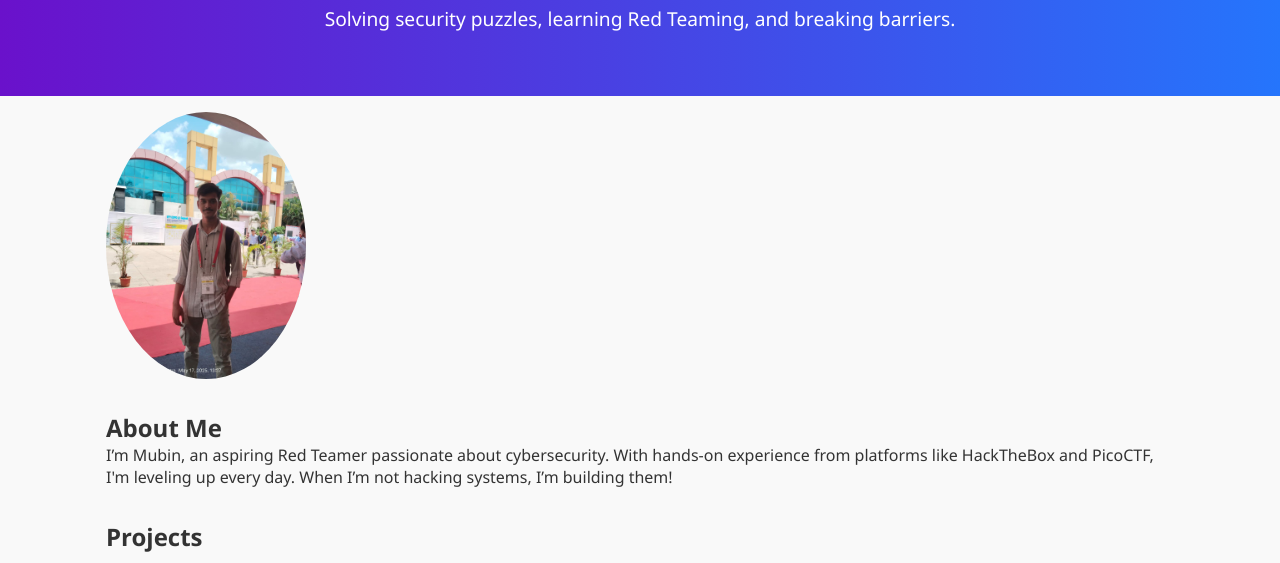
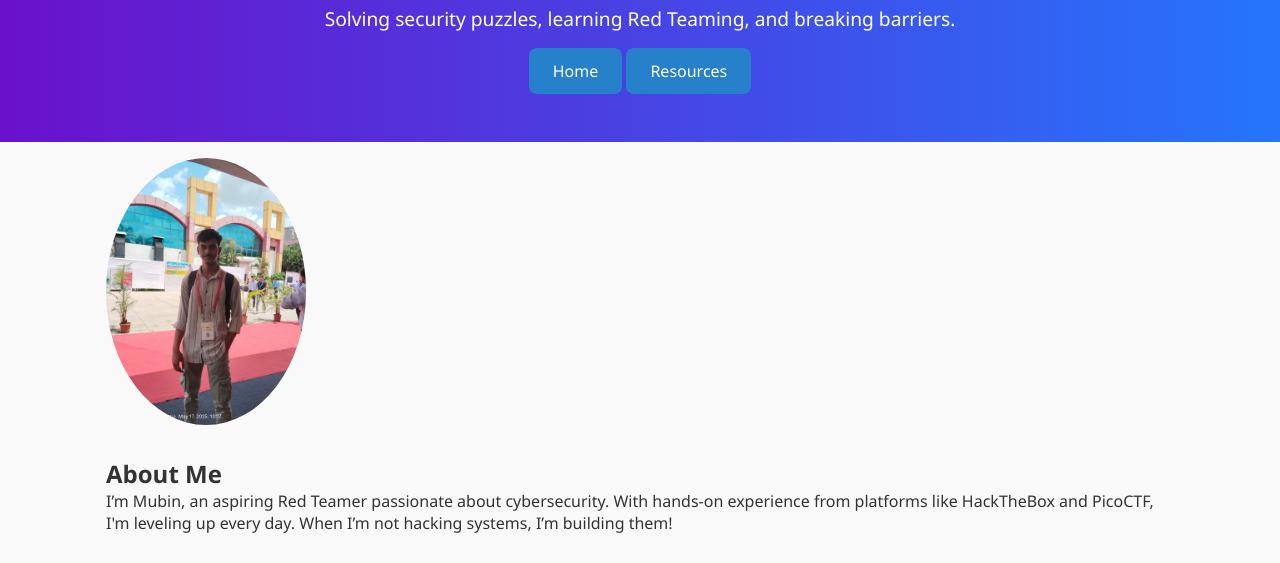
Before and after one commit to Mubin2758/portfolio-site, a plain HTML site: page index.html in a window 1280 px wide. Shown: the part 167-730 px from the top of the page. Drawn offline with Linux system fonts and the light colour scheme.

Commit message:
Update index.html

```diff
--- a/index.html
+++ b/index.html
@@ -16,6 +16,12 @@
       <p>Cybersecurity Enthusiast & Ethical Hacker</p>
       <p>Solving security puzzles, learning Red Teaming, and breaking barriers.</p>
     </div>
+     <div>
+    <nav>
+  <a href="index.html">Home</a>
+  <a href="resources.html">Resources</a>
+  </nav>
+  </div>
   </header>
 
   <section id="about" class="section">
```
